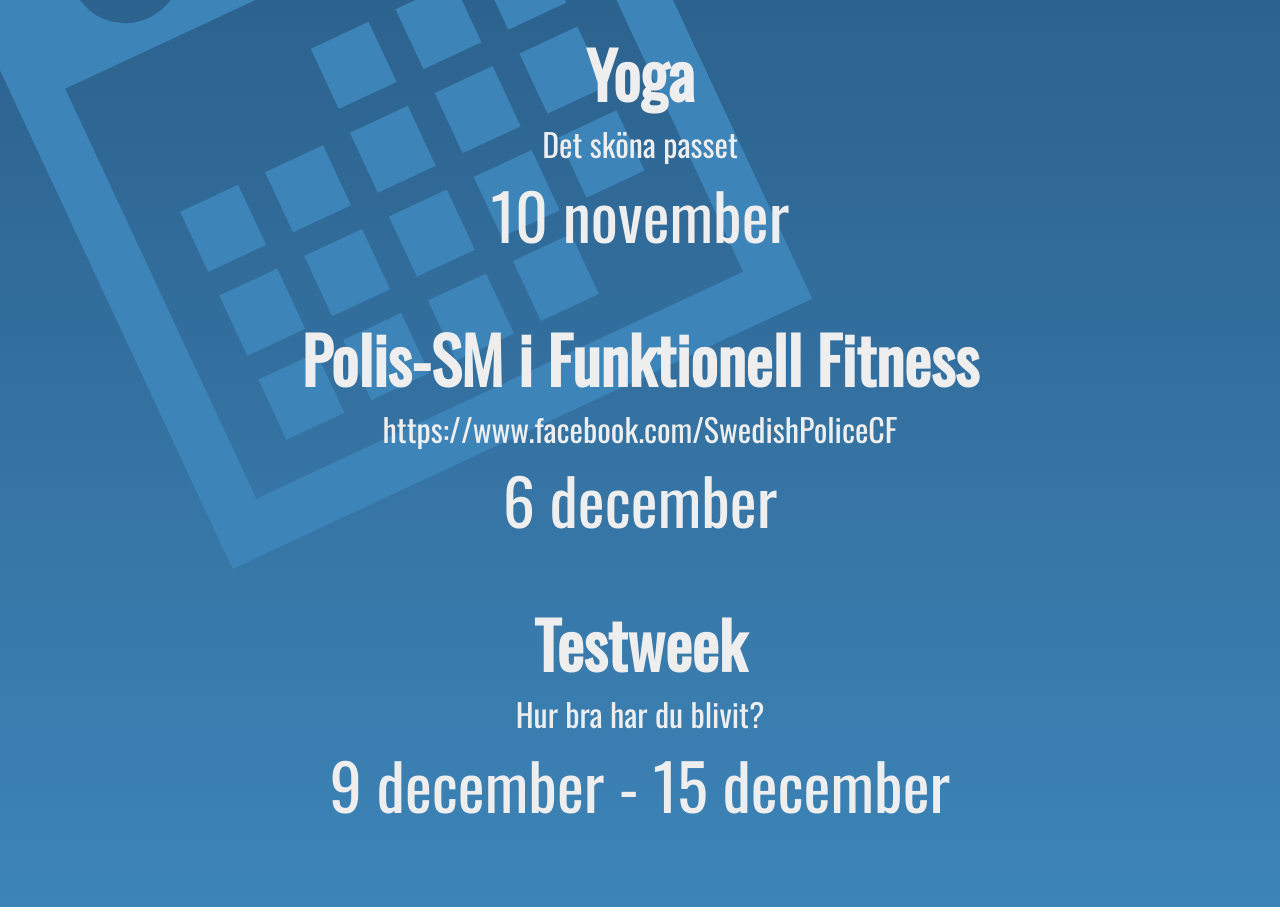
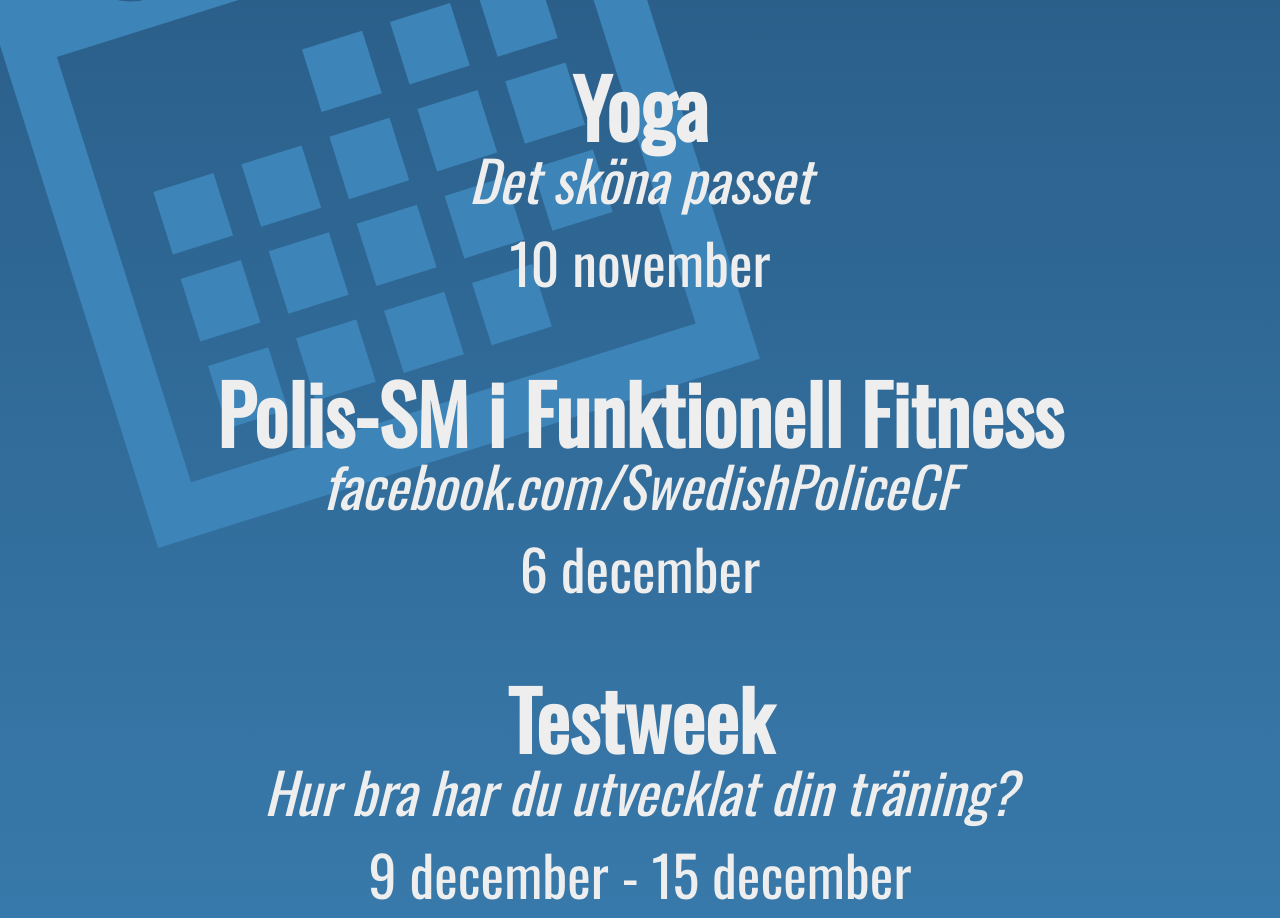
Before and after one commit to oh77/oh77.github.io, a website: page screenly/upcoming.html in a window 1280 px wide. Shown: the part 299-1217 px from the top of the page. Drawn offline with nearby package versions, Linux system fonts and the light colour scheme.

Commit message:
Update upcoming page

```diff
--- a/screenly/upcoming.html
+++ b/screenly/upcoming.html
@@ -18,11 +18,10 @@
       }
 
       .bg-icon {
-        left: 40px;
+        left: -40px;
         position: absolute;
-        top: 0;
-        transform: rotate(-25deg);
-        width: 50%;
+        top: -20px;
+        width: 800px;
         z-index: -1;
       }
 
@@ -39,20 +38,21 @@
       }
 
       li .title {
-        font-size: 4em;
+        font-size: 5em;
         font-weight: bold;
       }
       li .subtitle {
-        font-size: 2em;
+        font-size: 3.5em;
+        margin-top: -0.5em;
+        font-style: italic;
       }
       li .date {
-        font-size: 4em;
+        font-size: 3.5em;
       }
-
     </style>
   </head>
   <body>
-    <div class="bg-icon"><img src="./calendar.svg" alt=""></div>
+    <div class="bg-icon"><img src="./calendar_angle.svg" alt="" /></div>
     <div class="table">
       <ul id="schema"></ul>
     </div>
@@ -80,13 +80,12 @@
 
       var schemaContainer = document.getElementById("schema");
       try {
-
         var createLine = function(data) {
           var li = document.createElement("li");
           li.className = "entry";
-          var line = '<div class="title">' + data['title'] + '</div>';
-          line += '<div class="subtitle">' + data['subtitle'] + '</div>';
-          line += '<div class="date">' + data['date'] + '</div>';
+          var line = '<div class="title">' + data["title"] + "</div>";
+          line += '<div class="subtitle">' + data["subtitle"] + "</div>";
+          line += '<div class="date">' + data["date"] + "</div>";
           li.innerHTML = line;
           schemaContainer.appendChild(li);
         };
--- a/screenly/upcoming.json
+++ b/screenly/upcoming.json
@@ -11,13 +11,17 @@
     },
     {
         "title": "Polis-SM i Funktionell Fitness",
-        "subtitle": "https://www.facebook.com/SwedishPoliceCF",
+        "subtitle": "facebook.com/SwedishPoliceCF",
         "date": "6 december"
     },
     {
         "title": "Testweek",
-        "subtitle": "Hur bra har du blivit?",
+        "subtitle": "Hur bra har du utvecklat din träning?",
         "date": "9 december - 15 december"
+    },
+    {
+        "title": "The Seven",
+        "subtitle": "Avsluta året på bästa sätt",
+        "date": "31 december"
     }
-
 ]
```
Also changed, not shown: screenly/calendar_angle.svg (added).
